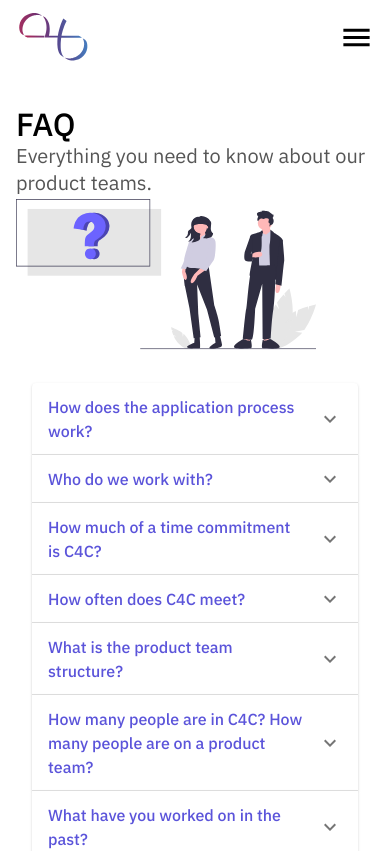
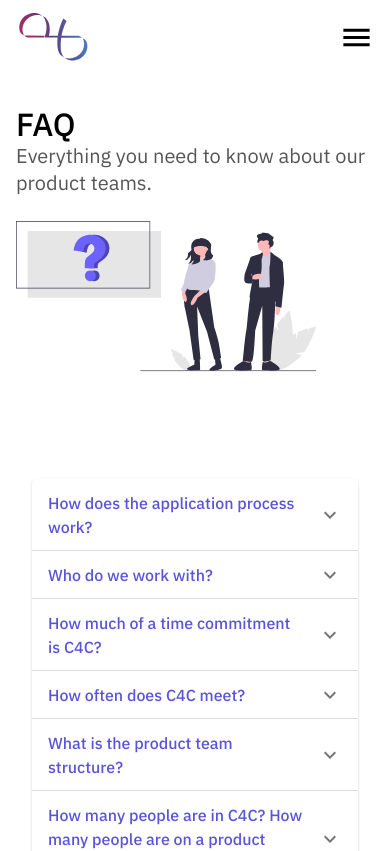
Before and after one commit to Code-4-Community/c4cneu.com, a React (Create React App) app: page /faq in a window 390 px wide. Shown: the top 851 px of the page. Built offline with nearby package versions, Linux system fonts and the light colour scheme.

Commit message:
responsive css

```diff
--- a/src/components/FAQ.tsx
+++ b/src/components/FAQ.tsx
@@ -5,6 +5,7 @@ import { Container, Box, Link } from '@material-ui/core';
 import Hero from './Hero';
 import { ReactComponent as SVG } from '../svg/faqRyan_4.svg';
 import JumpstartAccordion from './JumpstartAccordion';
+import { Link as RouterLink } from 'react-router-dom';
 /*
 Template for future page components.
 Use MUI's CSS-in-JS makeStyles() as shown below for more complex CSS/
@@ -17,9 +18,12 @@ const faq = [
     title: 'How does the application process work?',
     body: (
       <>
-        Visit the <Link href="/apply">Apply</Link> page and submit your
-        application. We’ll reach out to schedule a brief interview with 1-2
-        members of our team.
+        Visit the{' '}
+          <RouterLink to="/apply">
+            <Link>Apply</Link>
+          </RouterLink>{' '}
+        page and submit your application. We’ll reach out to schedule a brief
+        interview with 1-2 members of our team.
         <br />
         Note: C4C does not believe coding challenges belong in our interview
         process, and we never factor school year into our decisions.
@@ -96,7 +100,7 @@ const FAQ: React.FC = () => {
         SvgNode={SVG}
       />
       <Container maxWidth="sm">
-        <Box pb="20vh">
+        <Box py="10vh">
           <JumpstartAccordion sections={faq} />
         </Box>
       </Container>
--- a/src/components/Hero.tsx
+++ b/src/components/Hero.tsx
@@ -6,6 +6,7 @@ const useStyles = makeStyles({
   illustration: {
     width: '100%',
     height: '100%',
+    paddingTop:'1em'
   },
   root: {
     paddingTop: '2em',
@@ -19,6 +20,10 @@ const useStyles = makeStyles({
   roleTitle: {
     fontWeight: 500,
   },
+  svgWrapper: {
+    display: 'flex',
+    justifyContent: 'center'
+  }
 });
 
 interface HeroProps {
@@ -39,7 +44,7 @@ const Hero: React.FC<HeroProps> = ({ title, subtitle, SvgNode }) => {
           {subtitle}
         </Typography>
       </Grid>
-      <Grid sm={6}>
+      <Grid sm={6} className={classes.svgWrapper}>
         <SvgNode className={classes.illustration} />
       </Grid>
     </Grid>
--- a/src/components/Home.tsx
+++ b/src/components/Home.tsx
@@ -51,7 +51,7 @@ const useStyles = makeStyles({
   partnerLogoGrid: {
     padding: '2em',
     display: 'flex',
-    justifytContent: 'center',
+    justifyContent: 'center',
   },
   bigImage: {
     maxWidth: '100%',
```
